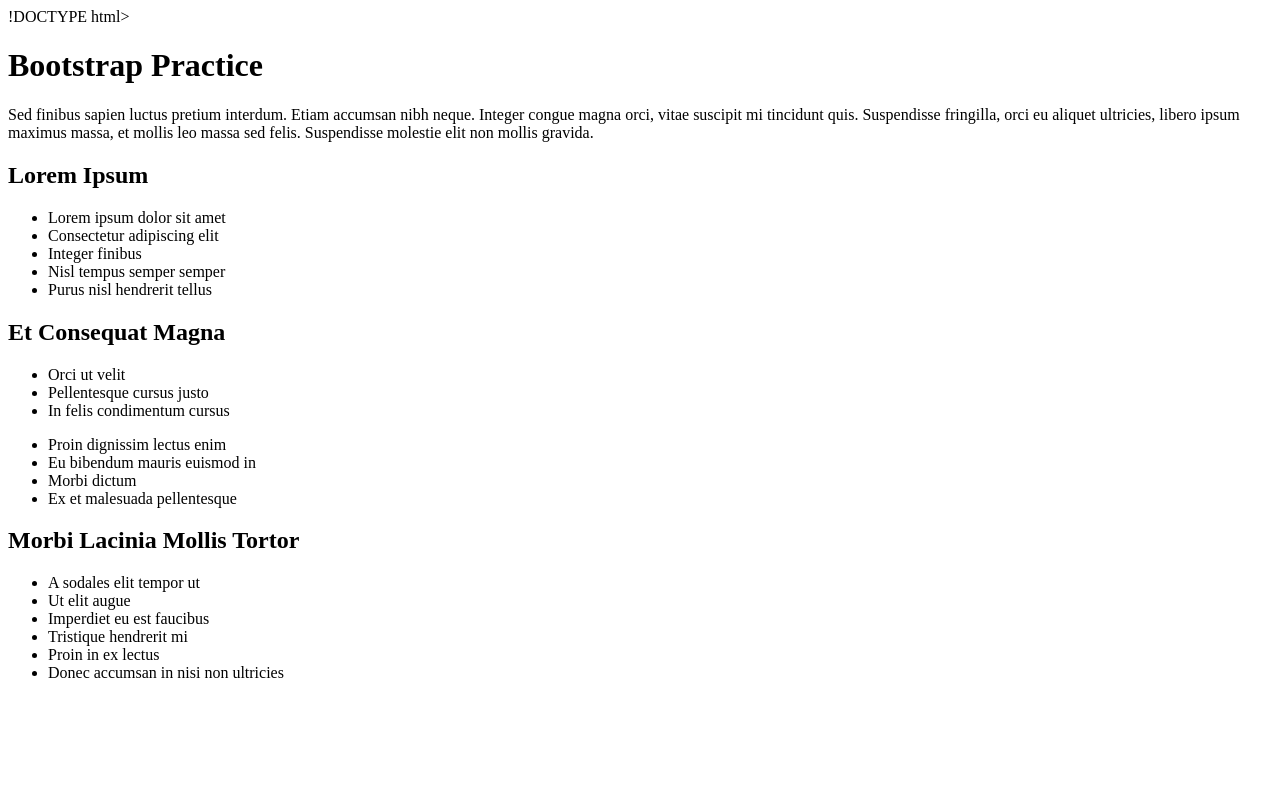
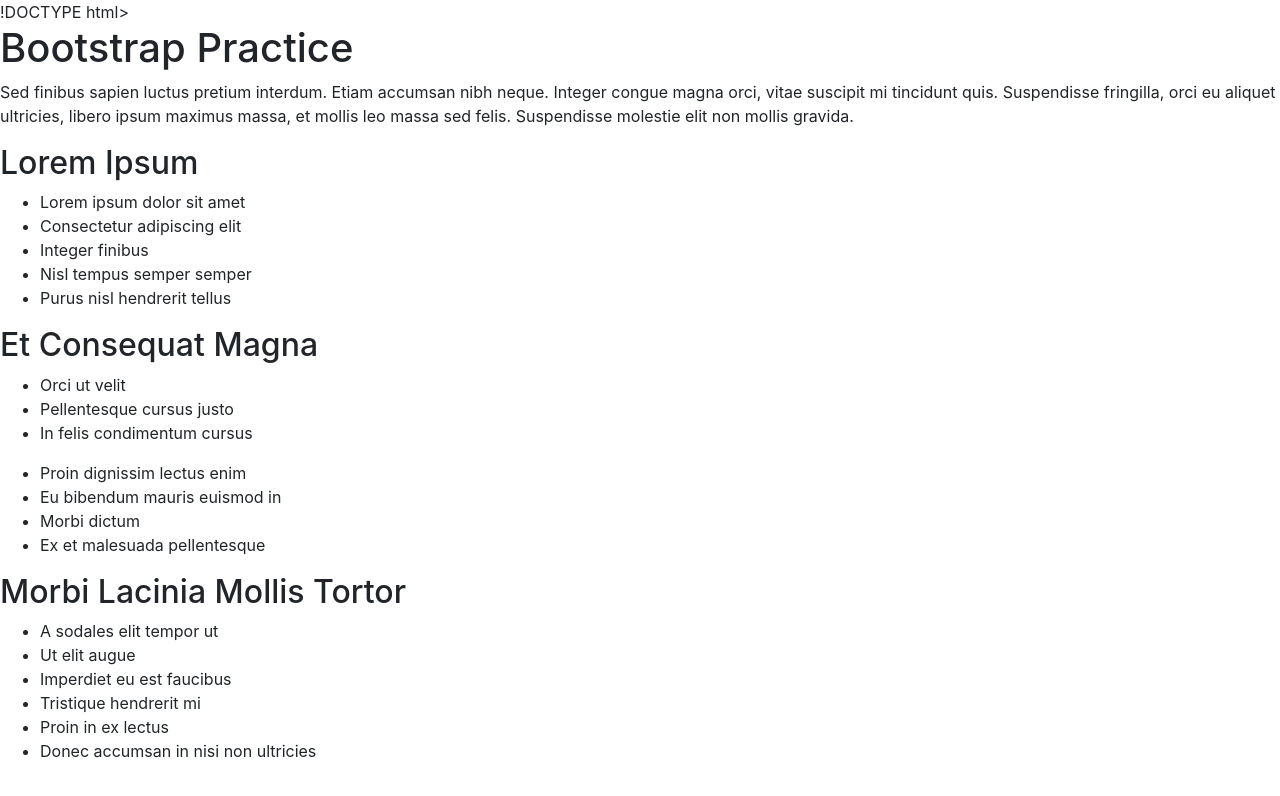
Before and after one commit to achp2020/Bootstrap-Practice, a plain HTML site: page index.html in a window 1280 px wide. Drawn offline with nearby package versions, Linux system fonts and the light colour scheme.

Commit message:
Add bootstrap and link it

```diff
--- a/index.html
+++ b/index.html
@@ -3,6 +3,8 @@
   <head>
     <meta charset="utf-8">
     <title>Bootstrap Practice</title>
+    <link href="css/bootstrap.css" rel="stylesheet" type="text/css">
+</head>
   </head>
   <body>
     <h1>Bootstrap Practice</h1>
```
